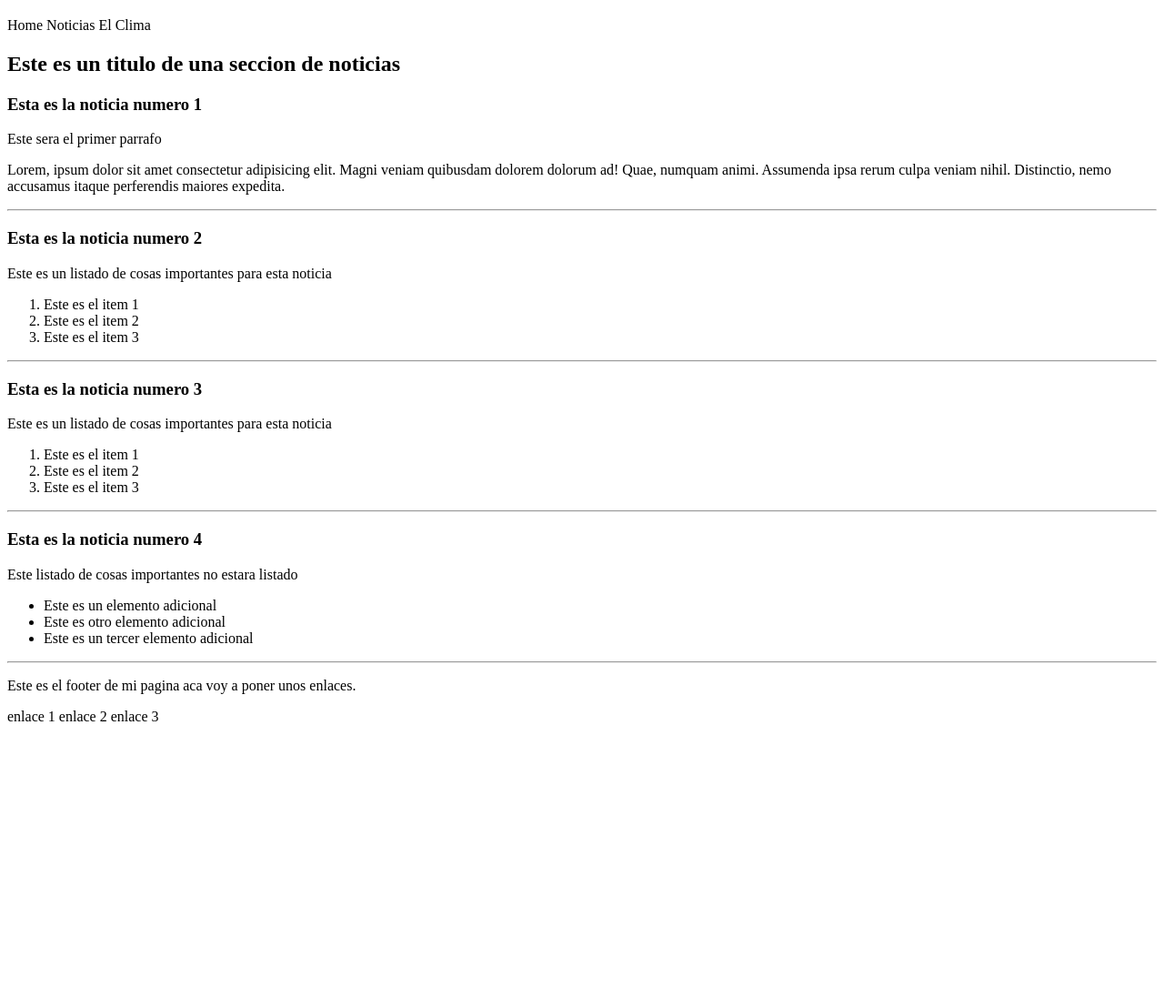
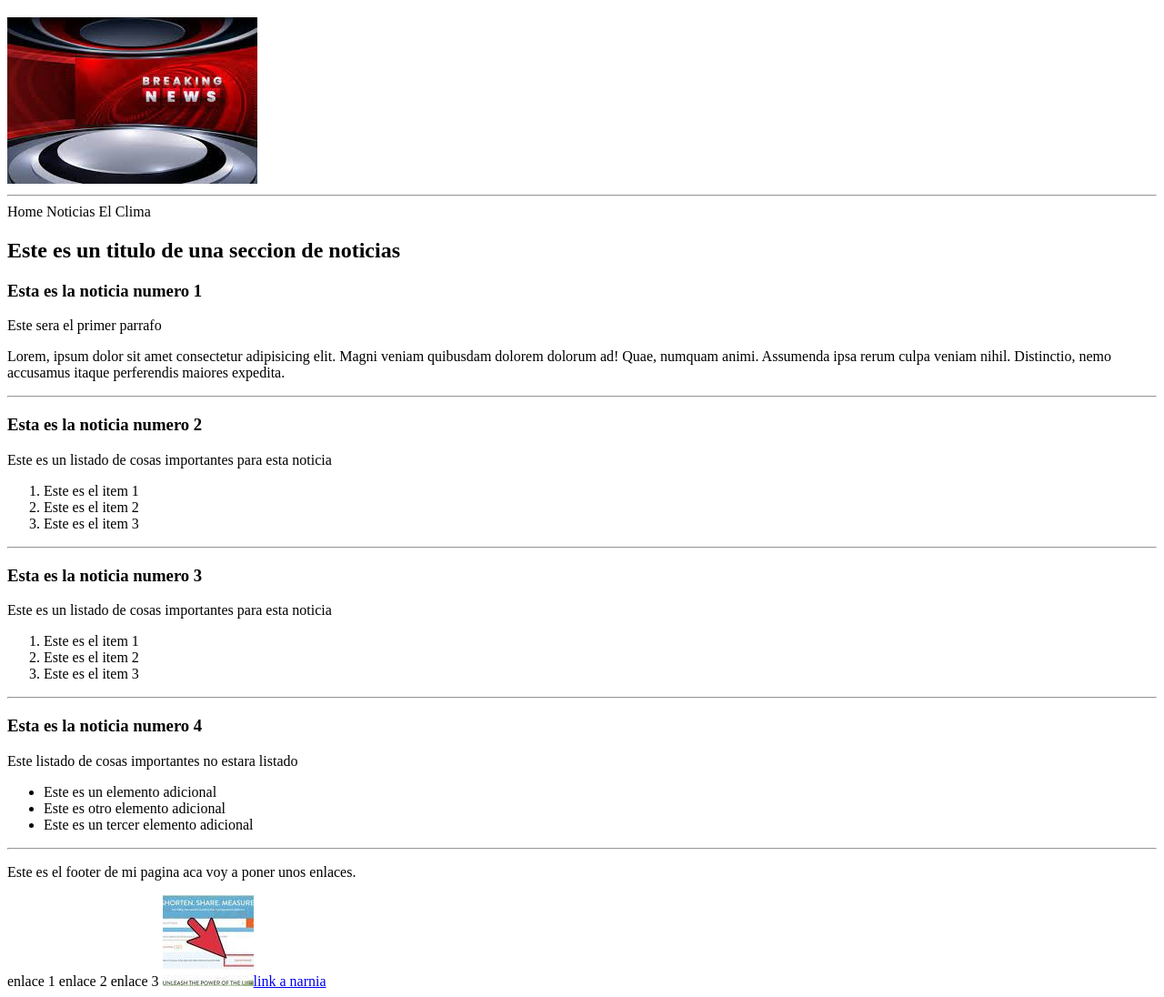
Before and after one commit to jopezantonio/index.html, a plain HTML site: page index.html in a window 1280 px wide. Shown: the part 61-1157 px from the top of the page at 91% size. Before the commit the page ends 866 px from the top, so only its background shows below. Drawn offline with Linux system fonts and the light colour scheme.

Commit message:
cambios 2

```diff
--- a/index.html
+++ b/index.html
@@ -10,6 +10,8 @@
 <body>
     <header>
         <h1>Este es el titulo principal de mi pagina web</h1>
+        <img src="descarga.jpeg" alt="">
+        <hr/>
         <!-- La etiqueta span sirve para textos cortos q no quiero q me ocupen toda la linea como el caso de parrafo, sino q pueda escrbir varios textos cortos en una misma linea -->
         <span>Home</span>
         <span>Noticias</span>
@@ -83,6 +85,7 @@
         <span>enlace 1</span>
         <span>enlace 2</span>
         <span>enlace 3</span>
+        <a href="pagina 2.html"><img src="link.jpeg" alt="imagen del link">link a narnia</a>
 
     </footer>
 
```
Also changed, not shown: descarga.jpeg (added), link.jpeg (added), pagina 2.html (added).
